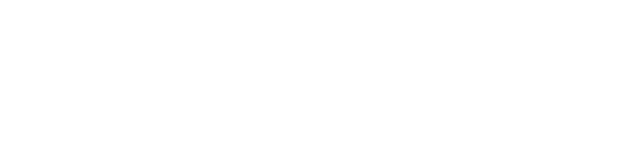
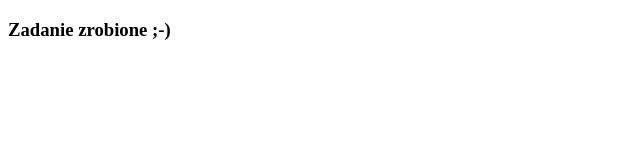
Before and after one commit to Aleksandra28U/goit-qaa-hw-2, a website: page index.html in a window 1280 px wide. Shown: the whole page, without its empty margins (0-640 px from the left). Drawn offline with Linux system fonts and the light colour scheme.

Commit message:
Zrobione

```diff
--- a/index.html
+++ b/index.html
@@ -6,6 +6,6 @@
     <title>Document</title>
 </head>
 <body>
-
+<h3>Zadanie zrobione ;-)</h3>
 </body>
 </html>
```
